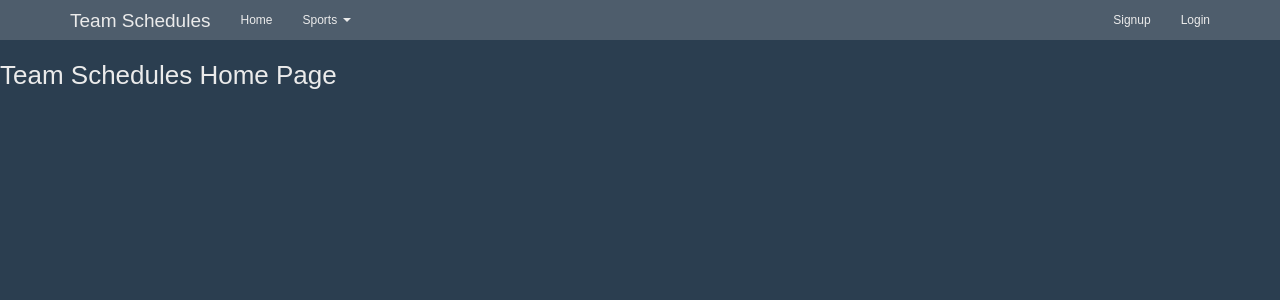
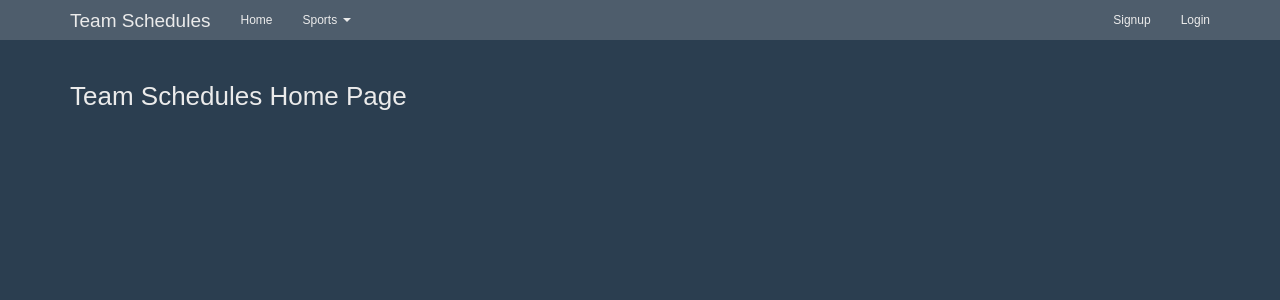
Before and after one commit to bigrocketgames/learn-final-client, a React (Create React App) app: page / in a window 1280 px wide. Shown: the top 300 px of the page. Built offline with nearby package versions, Linux system fonts and the light colour scheme; no server answers.

Commit message:
Add container class to the main theme.

```diff
--- a/src/views/home/index.js
+++ b/src/views/home/index.js
@@ -4,7 +4,7 @@ class Home extends Component {
 
   render() {
     return (
-      <div className="home">
+      <div className="container">
         <h3>Team Schedules Home Page</h3>
       </div>
     )
```
